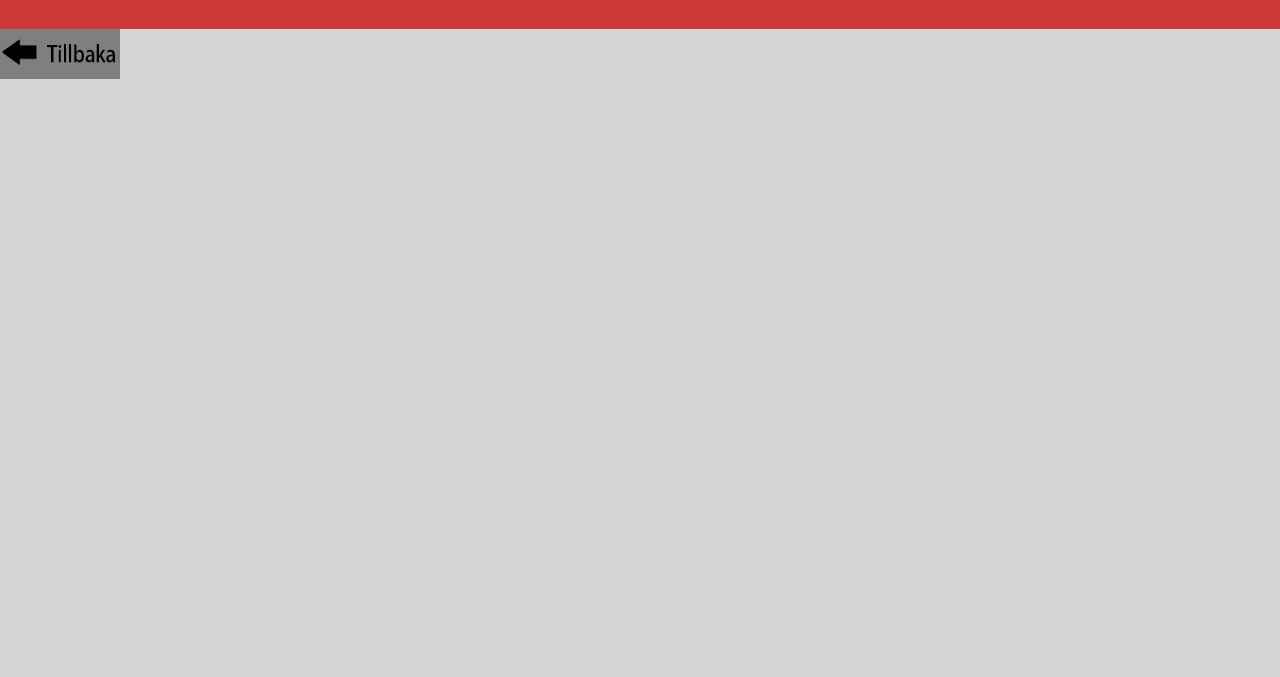
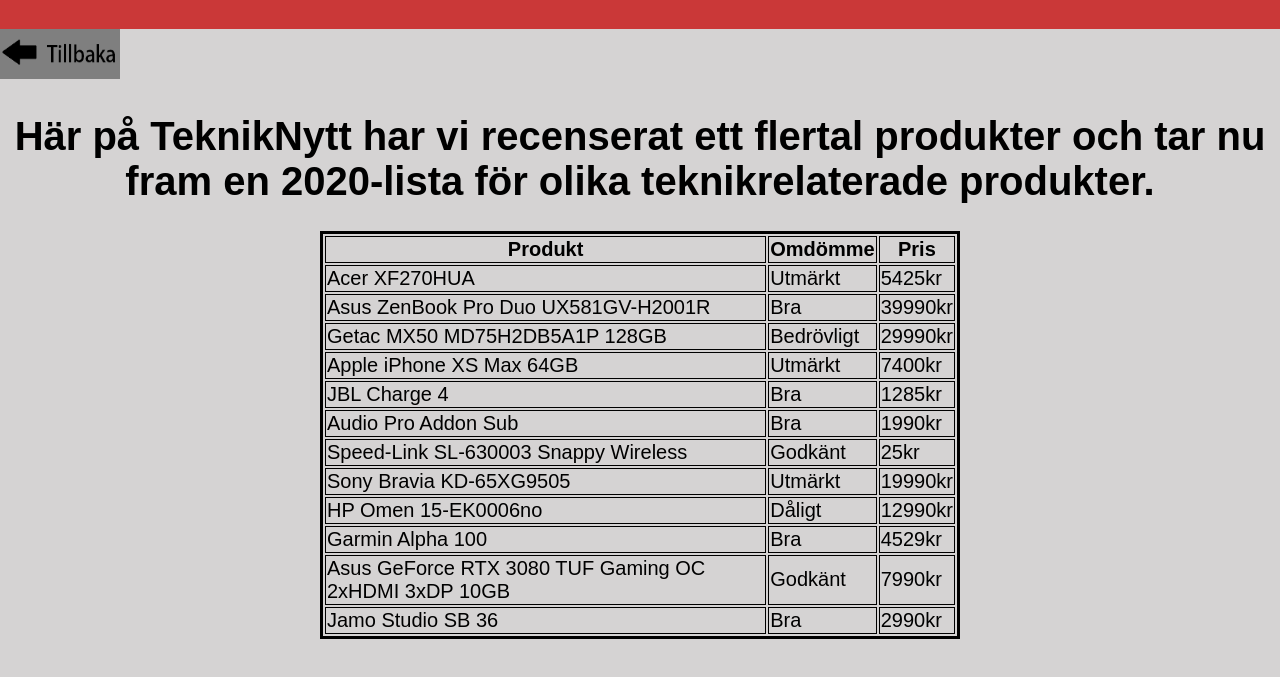
Before and after one commit to Einar-G/TeknikNyttProjekt, a plain HTML site: page Produkt recensioner.html in a window 1280 px wide. Shown: the part 179-856 px from the top of the page. Before the commit the page ends 800 px from the top, so only its background shows below. Drawn offline with Linux system fonts and the light colour scheme.

Commit message:
Produkt recensioner

```diff
--- a/Produkt recensioner.html
+++ b/Produkt recensioner.html
@@ -21,5 +21,80 @@
         />
       </a>
     </nav>
+    <div id="tabell_rubrik">
+      <h1>
+        Här på TeknikNytt har vi recenserat ett flertal produkter och tar nu
+        fram en 2020-lista för olika teknikrelaterade produkter.
+      </h1>
+    </div>
+    <div class="tabell">
+      <table width="50%">
+        <tr>
+          <th>Produkt</th>
+          <th>Omdömme</th>
+          <th>Pris</th>
+        </tr>
+        <tr>
+          <td>Acer XF270HUA</td>
+          <td>Utmärkt</td>
+          <td>5425kr</td>
+        </tr>
+        <tr>
+          <td>Asus ZenBook Pro Duo UX581GV-H2001R</td>
+          <td>Bra</td>
+          <td>39990kr</td>
+        </tr>
+        <tr>
+          <td>Getac MX50 MD75H2DB5A1P 128GB</td>
+          <td>Bedrövligt</td>
+          <td>29990kr</td>
+        </tr>
+        <tr>
+          <td>Apple iPhone XS Max 64GB</td>
+          <td>Utmärkt</td>
+          <td>7400kr</td>
+        </tr>
+        <tr>
+          <td>JBL Charge 4</td>
+          <td>Bra</td>
+          <td>1285kr</td>
+        </tr>
+        <tr>
+          <td>Audio Pro Addon Sub</td>
+          <td>Bra</td>
+          <td>1990kr</td>
+        </tr>
+        <tr>
+          <td>Speed-Link SL-630003 Snappy Wireless</td>
+          <td>Godkänt</td>
+          <td>25kr</td>
+        </tr>
+        <tr>
+          <td>Sony Bravia KD-65XG9505</td>
+          <td>Utmärkt</td>
+          <td>19990kr</td>
+        </tr>
+        <tr>
+          <td>HP Omen 15-EK0006no</td>
+          <td>Dåligt</td>
+          <td>12990kr</td>
+        </tr>
+        <tr>
+          <td>Garmin Alpha 100</td>
+          <td>Bra</td>
+          <td>4529kr</td>
+        </tr>
+        <tr>
+          <td>Asus GeForce RTX 3080 TUF Gaming OC 2xHDMI 3xDP 10GB</td>
+          <td>Godkänt</td>
+          <td>7990kr</td>
+        </tr>
+        <tr>
+          <td>Jamo Studio SB 36</td>
+          <td>Bra</td>
+          <td>2990kr</td>
+        </tr>
+      </table>
+    </div>
   </body>
 </html>
--- a/style.css
+++ b/style.css
@@ -125,3 +125,25 @@
   padding: 5px;
   background-color: rgb(202, 56, 56);
 }
+
+th,
+td {
+  border: 1px solid black;
+}
+
+table {
+  border: 3px solid black;
+}
+
+.tabell {
+  display: flex;
+  justify-content: center;
+  font-size: 20px;
+  margin-bottom: 50px;
+}
+#Tabell_rubrik {
+  font-weight: 400;
+  font-size: 20px;
+  display: flex;
+  justify-content: center;
+}
```
Also changed, not shown: TeknikNytt_logga.PNG (deleted).
